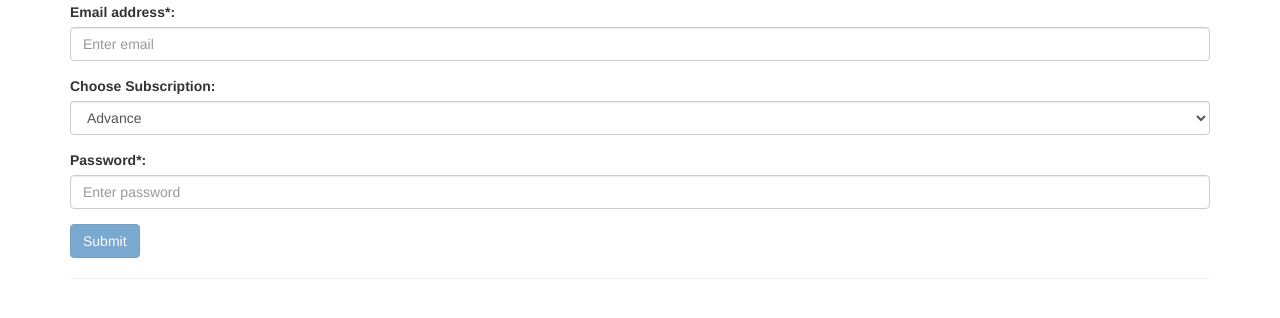
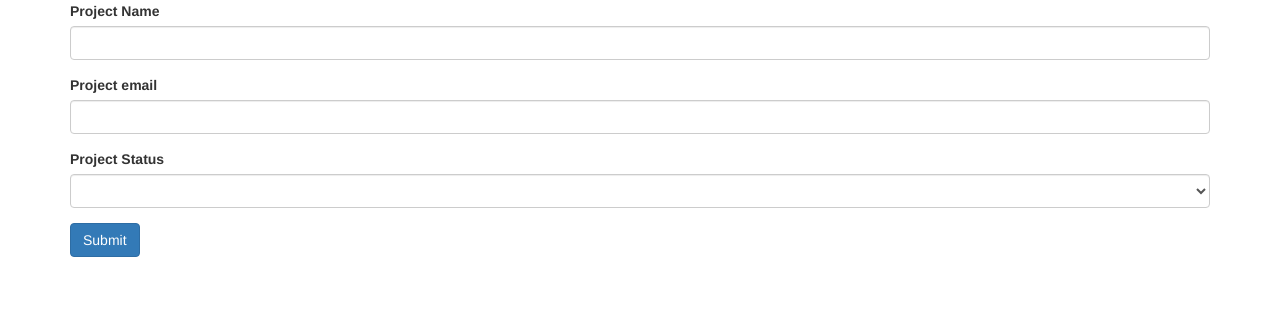
Before and after one commit to Mackander/demo1, an Angular app: page / in a window 1280 px wide. Shown: the top 318 px of the page. Built offline with nearby package versions, Linux system fonts and the light colour scheme.

Commit message:
Added reactive form for Assignment 7

```diff
--- a/src/app/app.component.html
+++ b/src/app/app.component.html
@@ -33,8 +33,12 @@
 </div>
 
 <!-- Assingment 6 -->
-
+<!--
 <div class="container">
     <app-user-form></app-user-form>
+</div> -->
 
+<!-- Assingment 7 -->
+<div class="container">
+    <app-reactive-form></app-reactive-form>
 </div>
--- /dev/null
+++ b/src/app/assignment7/reactive-form/reactive-form.component.html
@@ -0,0 +1,25 @@
+<div class="row">
+  <div class="col-md-12">
+    <form [formGroup]="projectForm" (ngSubmit)="onSubmit()">
+      <div formGroupName="projectMainData">
+        <div class="form-group">
+          <label for="projectName">Project Name</label>
+          <input type="text" id="projectName" class="form-control" formControlName="projectName">
+        </div>
+        <div class="form-group">
+          <label for="email">Project email</label>
+          <input type="email" id="email" class="form-control" formControlName="email">
+          <div class="alert alert-danger" *ngIf="projectForm.get('projectMainData.email').invalid && projectForm.get('projectMainData.email').touched">Select valid email</div>
+          <div class="alert alert-danger" *ngIf="projectForm.get('projectMainData.email').errors['emailIsInvalid']">forbidden email</div>
+        </div>
+      </div>
+      <div class="form-group">
+        <label for="projectStatus">Project Status</label>
+        <select id="projectStatus" formControlName="projectStatus" class="form-control">
+          <option *ngFor="let status of projectStatusList" value="{{status.key}}">{{status.displayValue}}</option>
+        </select>
+      </div>
+      <button class="btn btn-primary" type="submit">Submit</button>
+    </form>
+  </div>
+</div>
--- /dev/null
+++ b/src/app/assignment7/reactive-form/reactive-form.component.ts
@@ -0,0 +1,55 @@
+import { Component, OnInit } from '@angular/core';
+import { FormGroup, FormBuilder, FormControl, Validators } from '@angular/forms';
+import { controlNameBinding } from '@angular/forms/src/directives/reactive_directives/form_control_name';
+import { Observable } from 'rxjs/Observable';
+
+
+@Component({
+  selector: 'app-reactive-form',
+  templateUrl: './reactive-form.component.html',
+  styleUrls: ['./reactive-form.component.css']
+})
+export class ReactiveFormComponent implements OnInit {
+  projectForm: FormGroup;
+  projectStatusList = [{ key: 'stable', displayValue: 'Stable' },
+  { key: 'critical', displayValue: 'Critical' },
+  { key: 'finished', displayValue: 'Finished' }];
+
+  projectNameBlackList = ['Test'];
+
+  constructor(private formBuilder: FormBuilder) { }
+
+  ngOnInit() {
+    this.projectForm = new FormGroup({
+      'projectMainData': new FormGroup({
+        'projectName': new FormControl(null, [Validators.required, this.forbiddenProjectName.bind(this)]),
+        'email': new FormControl(null, [Validators.email, Validators.required], this.notAllowedProjectName)
+      }),
+      'projectStatus': new FormControl(null)
+    });
+  }
+
+  onSubmit() {
+    console.log(this.projectForm);
+  }
+
+  forbiddenProjectName(control: FormControl): { [s: string]: boolean } {
+    if (this.projectNameBlackList.includes(control.value)) {
+      return { 'This String is not allowed': false };
+    }
+    return null;
+  }
+
+  notAllowedProjectName(control: FormControl): Promise<any> | Observable<any> {
+    const promise = new Promise<any>((resolve, reject) => {
+      setTimeout(() => {
+        if (control.value === 'test@test.com') {
+          resolve({ 'emailIsInvalid': true });
+        } else {
+          resolve(null);
+        }
+      }, 1500);
+    });
+    return promise;
+  }
+}
```
Also changed, not shown: src/app/app.module.ts (+6 -3 lines), src/app/assignment7/reactive-form/reactive-form.component.css (added).
